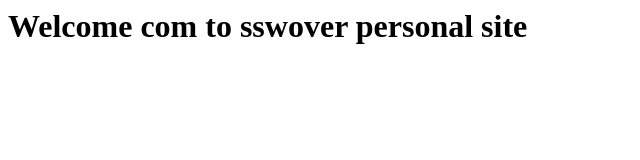
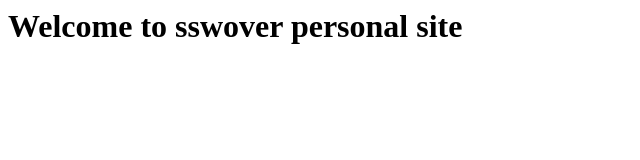
Before and after one commit to sswover/sswover.github.io, a plain HTML site: page index.html in a window 1280 px wide. Shown: the whole page, without its empty margins (0-640 px from the left). Drawn offline with Linux system fonts and the light colour scheme.

Commit message:
Update index.html

```diff
--- a/index.html
+++ b/index.html
@@ -1 +1 @@
-<h1>Welcome com to sswover personal site</h1>
+<h1>Welcome to sswover personal site</h1>
```
